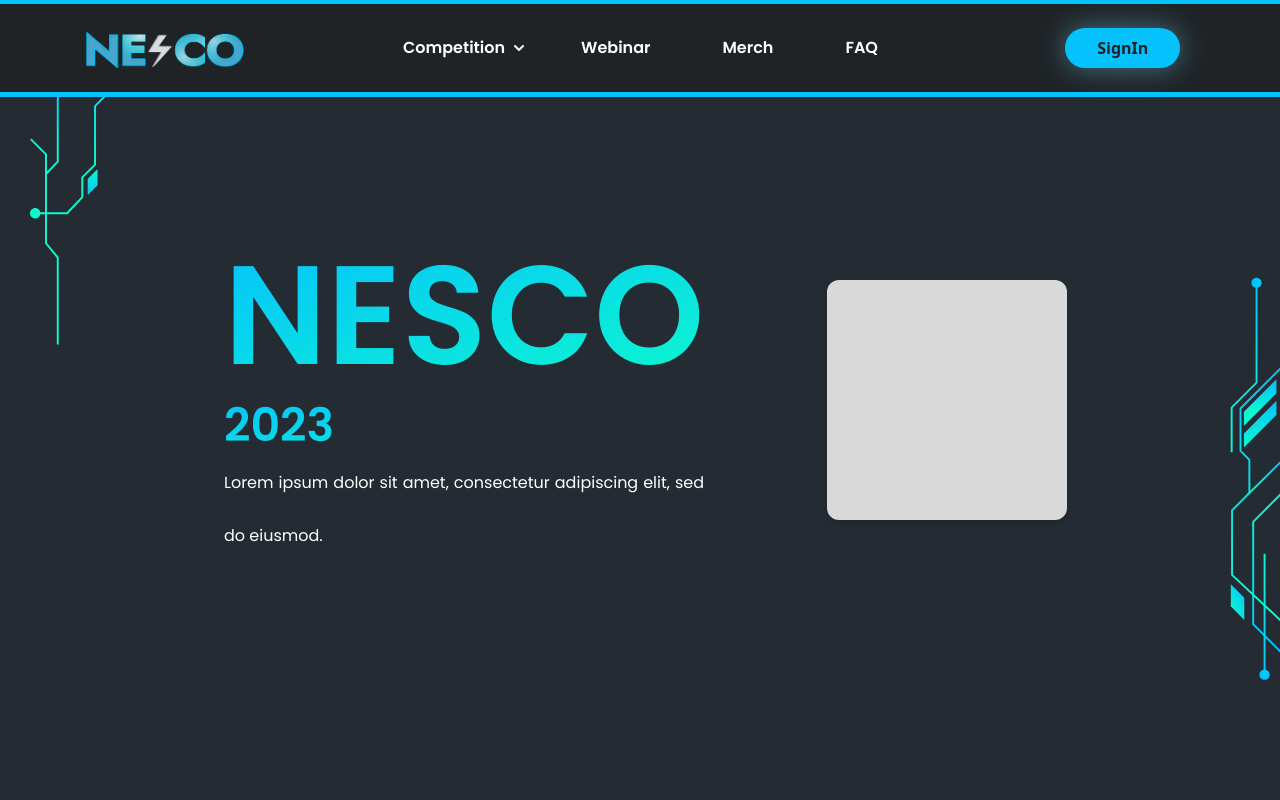
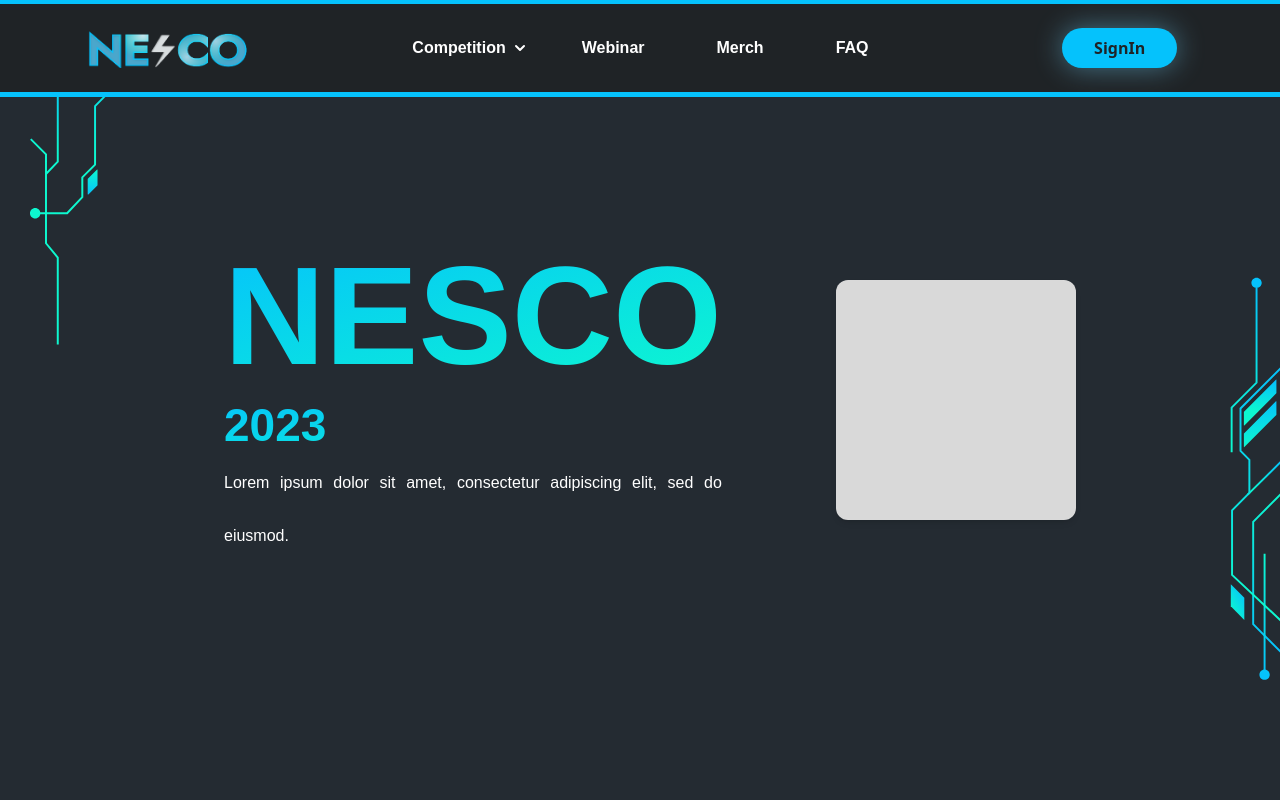
Before and after one commit to Harmerz/nescougm, a Next.js app: page / in a window 1280 px wide. Shown: the top 800 px of the page. Built offline with nearby package versions, Linux system fonts and the light colour scheme.

Commit message:
feat : bug fix

```diff
--- a/components/layout/DefaultLayout.js
+++ b/components/layout/DefaultLayout.js
@@ -7,12 +7,12 @@
     <>
       <Head>
         <title>{title}</title>
-        <link rel="preconnect" href="https://fonts.googleapis.com" />
+        {/* <link rel="preconnect" href="https://fonts.googleapis.com" />
         <link rel="preconnect" href="https://fonts.gstatic.com" crossOrigin />
         <link
           href="https://fonts.googleapis.com/css2?family=Jost:wght@400;500;700;800&family=Poppins:wght@400;600&display=swap"
           rel="stylesheet"
-        />
+        /> */}
       </Head>
 
       <header>
--- a/components/pages/homepage/About.js
+++ b/components/pages/homepage/About.js
@@ -48,7 +48,7 @@
               src="/aftermovie fix.mp4"
               frameBorder="0"
               allow="accelerometer; autoplay; clipboard-write; encrypted-media; gyroscope; picture-in-picture"
-              allowFullscreen
+              allowFullScreen
             />
           </div>
         </div>
```
